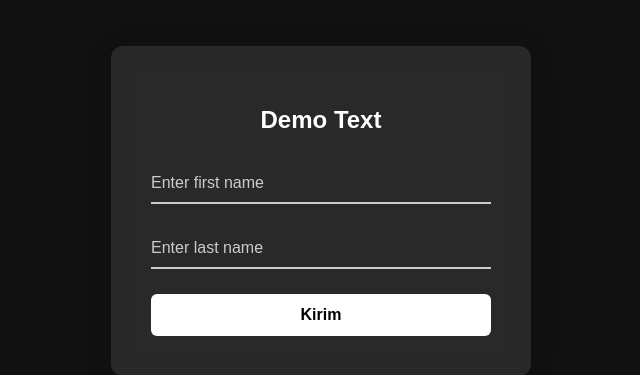
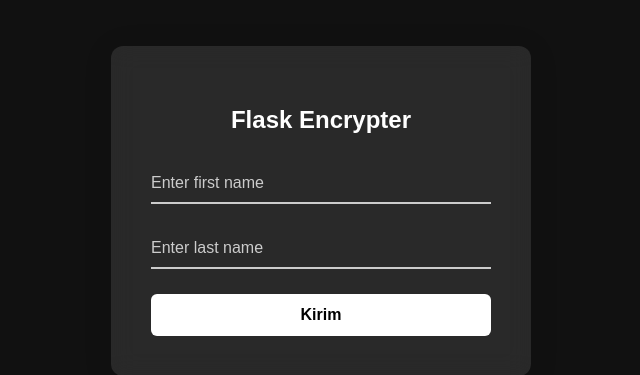
Before and after one commit to Fartih-math/Flask, a Flask app: page / in a window 1280 px wide. Shown: the part 189-564 px from the top of the page, without its empty margins (319-959 px from the left). Run offline with Flask 3, Linux system fonts and the light colour scheme.

Commit message:
Update form.html

```diff
--- a/templates/form.html
+++ b/templates/form.html
@@ -2,7 +2,7 @@
 <html>
 <head>
 <meta charset="UTF-8">
-<title>Flask Encrypter</title>
+<title>M Faris Al Fatih</title>
 <meta name="viewport" content="width=device-width, initial-scale=1.0">
 <link rel="stylesheet" href="{{ url_for('static', filename='style.css') }}">
 </head>
@@ -10,7 +10,7 @@
 
 <div class="wrapper">
 <form action="/" method="post">
-<h2>Demo Text</h2>
+<h2>Flask Encrypter</h2>
 
 <div class="input-field">
   <input type="text" name="namaDepan" required>
```
